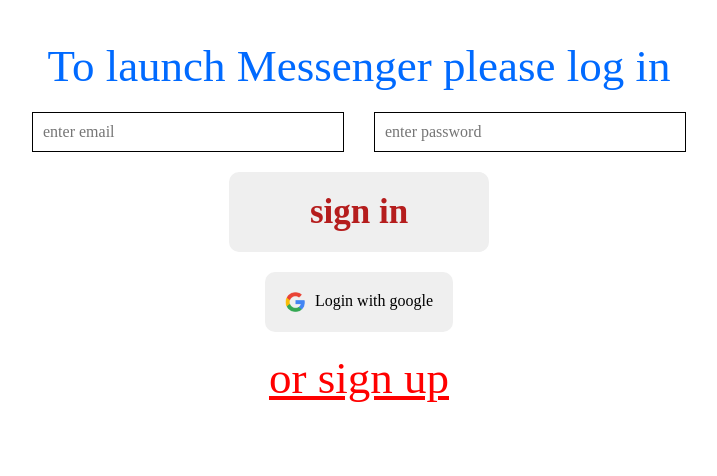
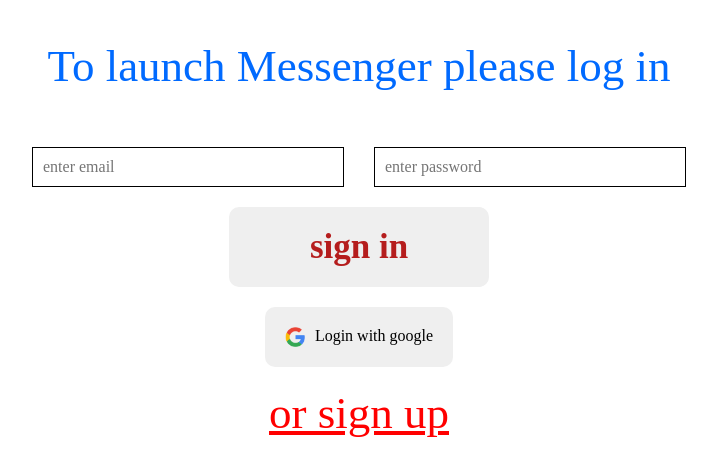
Before and after one commit to serhii-naumenko/messenger, a React (Create React App) app: page / in a window 1280 px wide. Shown: the top 476 px of the page, without its empty margins (281-998 px from the left). Built offline with nearby package versions, Linux system fonts and the light colour scheme.

Commit message:
add error handling

```diff
--- a/src/components/FormAuthRegister/FormAuthRegister.scss
+++ b/src/components/FormAuthRegister/FormAuthRegister.scss
@@ -12,6 +12,13 @@
     @include screen800 {
       flex-direction: row;
     }
+  }
+
+  &__textError {
+    display: block;
+    height: 35px;
+    color: red;
+    font-style: italic;
   }
 
   &__input {
--- a/src/components/FormAuthRegister/FormAuthRegister.tsx
+++ b/src/components/FormAuthRegister/FormAuthRegister.tsx
@@ -3,11 +3,13 @@
 
 type Props = {
   title: string,
+  textError: string,
   handlerClick: (email: string, passw: string) => void,
 };
 
 export const FormAuthRegister: React.FC<Props> = ({
   title,
+  textError,
   handlerClick,
 }) => {
   const [email, setEmail] = useState('');
@@ -23,6 +25,9 @@
 
   return (
     <div className="FormAuthRegister">
+      <p className="FormAuthRegister__textError">
+        {textError}
+      </p>
       <div className="FormAuthRegister__input-groupe">
         <input
           type="email"
--- a/src/pages/LoginPage/LoginPage.tsx
+++ b/src/pages/LoginPage/LoginPage.tsx
@@ -1,4 +1,4 @@
-import React from 'react';
+import React, { useState } from 'react';
 import {
   getAuth,
   signInWithEmailAndPassword,
@@ -13,6 +13,7 @@
 import googleIcon from '../../images/google_icon.png';
 
 export const LoginPage: React.FC = () => {
+  const [textError, setTextError] = useState('');
   const dispatch = useDispatch();
   const navigate = useNavigate();
 
@@ -28,8 +29,13 @@
         }));
         navigate('/messenger');
       })
-      // eslint-disable-next-line no-console, no-alert
-      .catch(() => alert('Your login or password is incorrect'));
+      .catch((Error) => {
+        if (Error.message.includes('auth')) {
+          setTextError('Please enter the correct email and password');
+        } else {
+          throw Error;
+        }
+      });
   };
 
   const handlerGoogle = () => {
@@ -45,8 +51,14 @@
         }));
         navigate('/messenger');
       })
-      // eslint-disable-next-line no-console, no-alert
-      .catch(() => alert('Your login or password is incorrect'));
+
+      .catch((Error) => {
+        if (Error.message.includes('auth')) {
+          setTextError('Something went wrong. Try again.');
+        } else {
+          throw Error;
+        }
+      });
   };
 
   return (
@@ -58,6 +70,7 @@
       </h1>
       <FormAuthRegister
         title="sign in"
+        textError={textError}
         handlerClick={handlerLogin}
       />
       <button
--- a/src/pages/RegisterPage/RegisterPage.tsx
+++ b/src/pages/RegisterPage/RegisterPage.tsx
@@ -1,4 +1,4 @@
-import React from 'react';
+import React, { useState } from 'react';
 import { getAuth, createUserWithEmailAndPassword } from 'firebase/auth';
 import { Link, useNavigate } from 'react-router-dom';
 import { useDispatch } from 'react-redux';
@@ -7,6 +7,7 @@
 import { setUser } from '../../redux/ContactReducer';
 
 export const RegisterPage: React.FC = () => {
+  const [textError, setTextError] = useState('');
   const dispatch = useDispatch();
   const navigate = useNavigate();
 
@@ -22,8 +23,15 @@
         }));
         navigate('/messenger');
       })
-      // eslint-disable-next-line no-console
-      .catch(console.error);
+      .catch((Error) => {
+        if (Error.message.includes('weak-password')) {
+          setTextError('Password must have at least 6 characters');
+        } else if (Error.message.includes('auth')) {
+          setTextError('Please enter the correct email and password');
+        } else {
+          throw Error;
+        }
+      });
   };
 
   return (
@@ -33,6 +41,7 @@
       </h1>
       <FormAuthRegister
         title="register"
+        textError={textError}
         handlerClick={handlerRegister}
       />
       <p className="RegisterPage__text">
```
